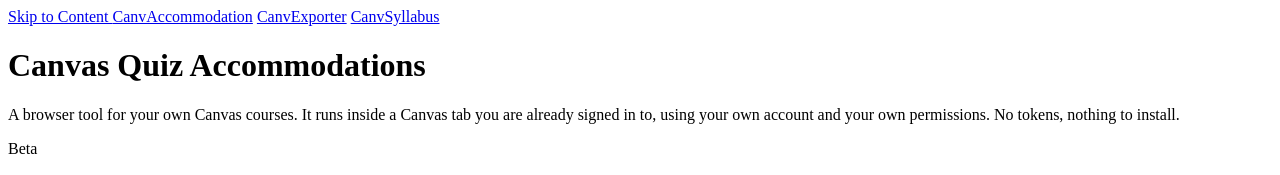
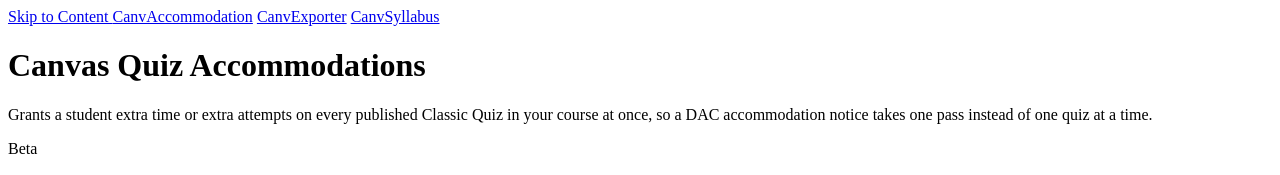
Before and after one commit to wwu-webtech/CanvAccommodation, a plain HTML site: page index.html in a window 1280 px wide. Shown: the top 175 px of the page. Drawn offline with Linux system fonts and the light colour scheme.

Commit message:
Clarify CanvAccommodation description on landing page.

```diff
--- a/index.html
+++ b/index.html
@@ -24,7 +24,7 @@
       <div class="layout layout--onecol">
         <h1 class="text-align-center">Canvas Quiz Accommodations</h1>
         <div class="layout__region layout__region--content">
-          <p>A browser tool for your own Canvas courses. It runs inside a Canvas tab you are already signed in to, using your own account and your own permissions. No tokens, nothing to install.</p>
+          <p>Grants a student extra time or extra attempts on every published Classic Quiz in your course at once, so a DAC accommodation notice takes one pass instead of one quiz at a time.</p>
           <div class="taxonomy-terms standard-margin--bottom"><span class="taxonomy-term">Beta</span></div>
 
           <div class="lightest-blue-bg standard-padding double-margin--top" id="install">
```
